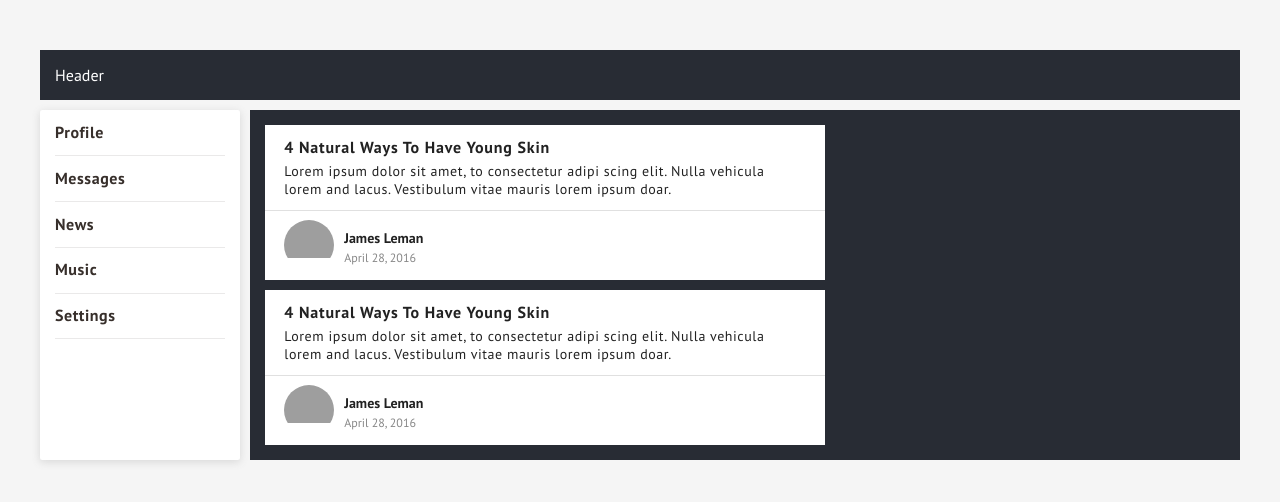
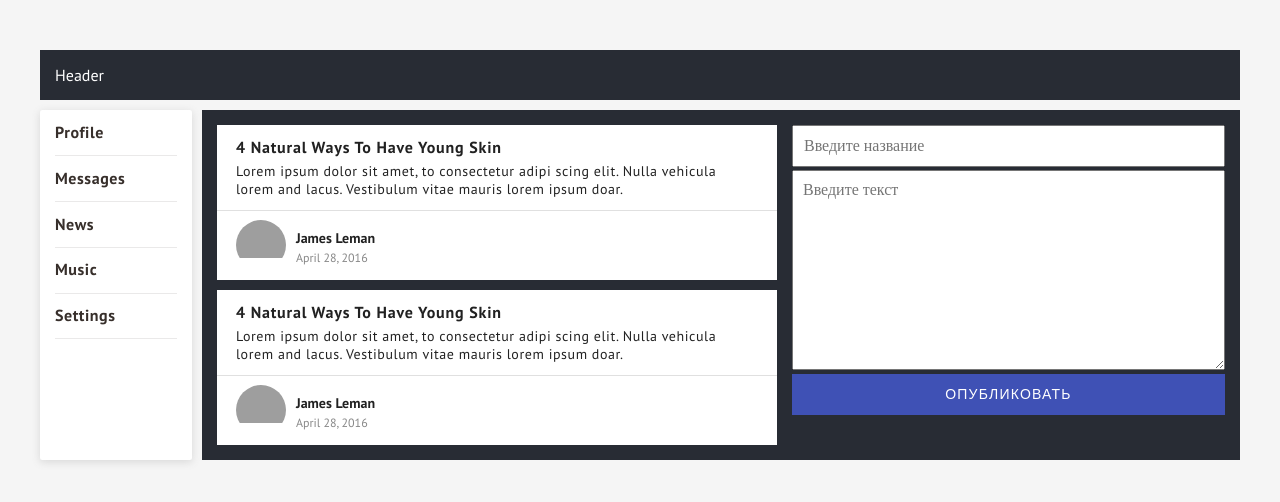
Before and after one commit to Romkandeveloper/react-blog, a React (Create React App) app: page / in a window 1280 px wide. Shown: the top 502 px of the page. Built offline with nearby package versions, Linux system fonts and the light colour scheme; grey boxes are pictures that could not be loaded.

Commit message:
added form to posts

```diff
--- a/src/components/profile/Profile.jsx
+++ b/src/components/profile/Profile.jsx
@@ -1,11 +1,17 @@
 import React from 'react';
 import style from './Profile.module.css';
 import Posts from './posts/Posts';
+import Form from  './posts/form/Form';
 
 const Profile = () => {
   return (
       <section className={style.profile}>
-         <Posts />
+          <div className={style.profile__posts}>
+              <Posts />
+          </div>
+          <div className={style.profile__form}>
+              <Form />
+          </div>
       </section>
   );
 };
--- a/src/components/profile/Profile.module.css
+++ b/src/components/profile/Profile.module.css
@@ -1,5 +1,12 @@
 .profile {
+    display: flex;
+
     padding: 15px;
     color: #fff;
     background-color: #282c34;
 }
+
+.profile__form {
+    flex-grow: 1;
+    margin-left: 15px;
+}
--- /dev/null
+++ b/src/components/profile/posts/form/Form.jsx
@@ -0,0 +1,14 @@
+import React from 'react';
+import style from './Form.module.css';
+
+const Form = (props) => {
+    return (
+        <form className={style.form}>
+            <input className={style.form__input} placeholder="Введите название"/>
+            <textarea className={style.form__text} placeholder="Введите текст"></textarea>
+            <button className={style.form__btn}>Опубликовать</button>
+        </form>
+    )
+};
+
+export default Form;
--- /dev/null
+++ b/src/components/profile/posts/form/Form.module.css
@@ -0,0 +1,33 @@
+.form {
+
+}
+
+.form__input {
+    font-family: 'Open-Sans';
+    display: block;
+    font-size: 16px;
+    width: 100%;
+    padding: 10px;
+    margin-bottom: 3px;
+}
+
+.form__text {
+    font-family: 'Open-Sans';
+    font-size: 16px;
+    width: 100%;
+    height: 200px;
+    padding: 10px;
+}
+
+.form__btn {
+    display: block;
+    width: 100%;
+    font-size: 14px;
+    color: #fff;
+    line-height: 1.5;
+    letter-spacing: 1.2px;
+    padding: 10px 50px 10px;
+    border: none;
+    text-transform: uppercase;
+    background-color: #3f51b5;
+}
```
